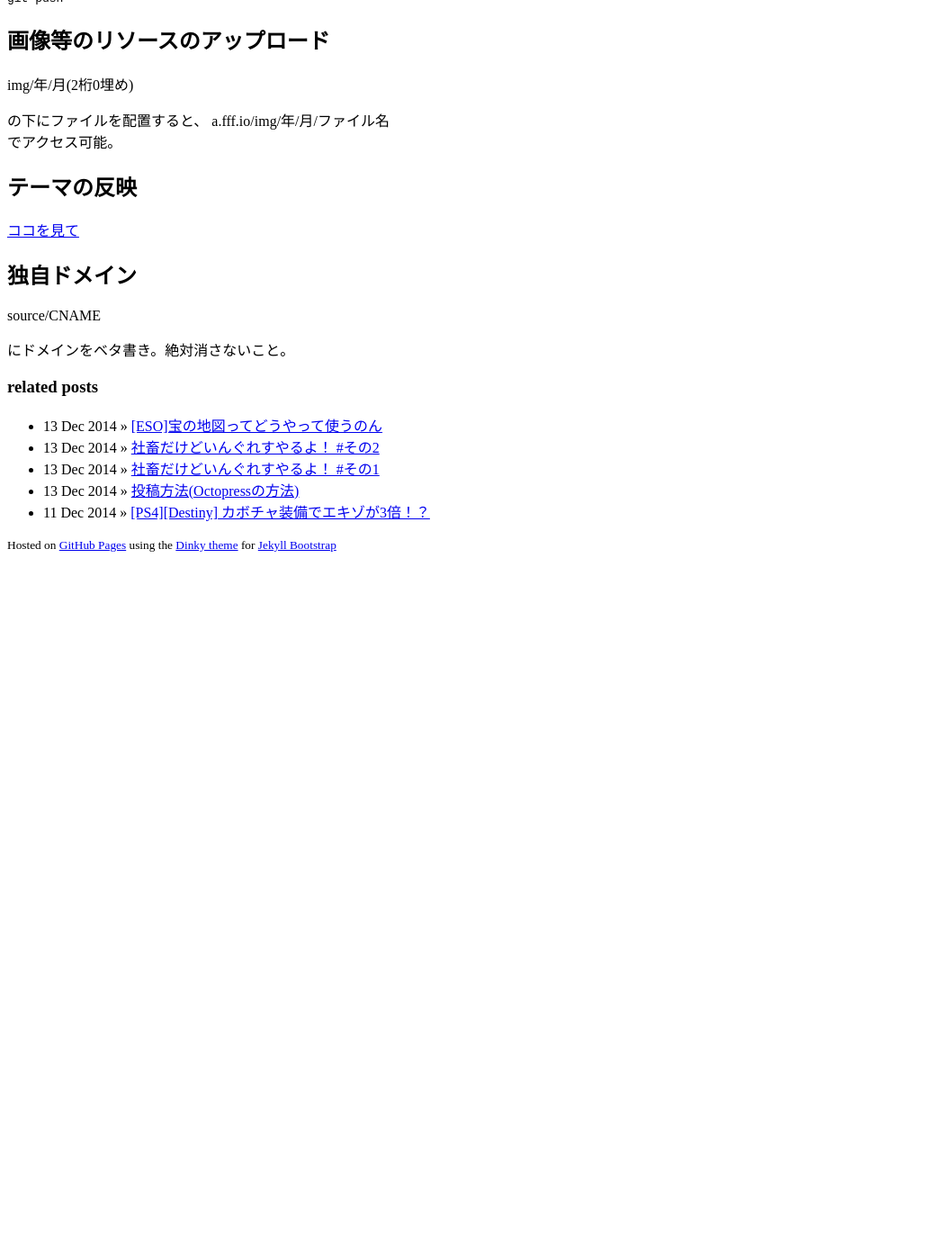
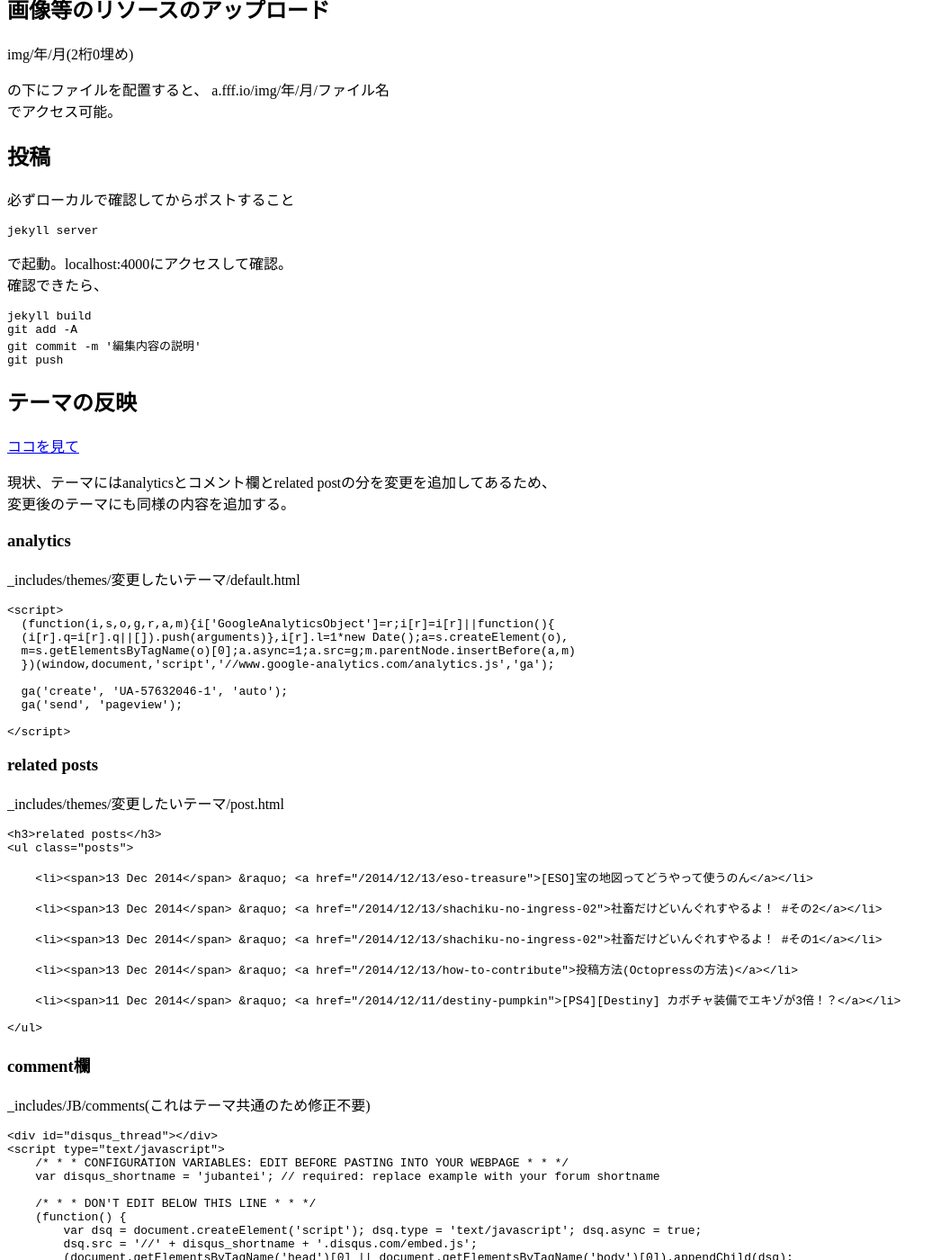
Before and after one commit to 10bantei/10bantei.github.io, a Jekyll site: the page built from _posts/2014/12/2014-12-13-how-to-contribute-updated.md, in a window 1280 px wide and 1400 px high, scrolled down 838 px. Shown: the whole window at 90% size, without its empty margins (0-1056 px from the left). Built offline with Jekyll 4.4.1, drawn with Linux system fonts in a browser that asks for light colours; comment, search, counter and statistics services are not loaded; before the commit the page ends 1468 px from its top, so only the background shows below that; some of the changed text lies outside the part shown.

Commit message:
update how to contribute

```diff
--- a/_posts/2014/12/2014-12-13-how-to-contribute-updated.md
+++ b/_posts/2014/12/2014-12-13-how-to-contribute-updated.md
@@ -16,6 +16,10 @@ MITライセンス？
 
 ## セットアップ
 
+必要なツールのインストール
+
+	sudo gem install jekyll
+
 書き始める前に必ず、他の人の編集をマージするため
 
 	git pull
@@ -43,9 +41,71 @@ img/年/月(2桁0埋め)
 a.fff.io/img/年/月/ファイル名
 でアクセス可能。
 
+## 投稿
+
+必ずローカルで確認してからポストすること
+
+	jekyll server
+
+で起動。localhost:4000にアクセスして確認。
+確認できたら、
+
+	jekyll build
+	git add -A
+	git commit -m '編集内容の説明'
+	git push
+
 ## テーマの反映
 
 [ココを見て](http://jekyllbootstrap.com/usage/jekyll-theming.html)
+
+現状、テーマにはanalyticsとコメント欄とrelated postの分を変更を追加してあるため、
+変更後のテーマにも同様の内容を追加する。
+
+### analytics
+
+_includes/themes/変更したいテーマ/default.html
+
+    <script>
+      (function(i,s,o,g,r,a,m){i['GoogleAnalyticsObject']=r;i[r]=i[r]||function(){
+      (i[r].q=i[r].q||[]).push(arguments)},i[r].l=1*new Date();a=s.createElement(o),
+      m=s.getElementsByTagName(o)[0];a.async=1;a.src=g;m.parentNode.insertBefore(a,m)
+      })(window,document,'script','//www.google-analytics.com/analytics.js','ga');
+
+      ga('create', 'UA-57632046-1', 'auto');
+      ga('send', 'pageview');
+
+    </script>
+
+### related posts
+
+_includes/themes/変更したいテーマ/post.html
+
+	<h3>related posts</h3>
+	<ul class="posts">
+	  {% for post in site.related_posts %}
+	    <li><span>{{ post.date | date_to_string }}</span> &raquo; <a href="{{ BASE_PATH }}{{ post	.url }}">{{ post.title }}</a></li>
+	  {% endfor %}
+	</ul>
+
+### comment欄
+
+_includes/JB/comments(これはテーマ共通のため修正不要)
+
+	<div id="disqus_thread"></div>
+    <script type="text/javascript">
+        /* * * CONFIGURATION VARIABLES: EDIT BEFORE PASTING INTO YOUR WEBPAGE * * */
+        var disqus_shortname = 'jubantei'; // required: replace example with your forum shortname
+
+        /* * * DON'T EDIT BELOW THIS LINE * * */
+        (function() {
+            var dsq = document.createElement('script'); dsq.type = 'text/javascript'; dsq.async = true;
+            dsq.src = '//' + disqus_shortname + '.disqus.com/embed.js';
+            (document.getElementsByTagName('head')[0] || document.getElementsByTagName('body')[0]).appendChild(dsq);
+        })();
+    </script>
+    <noscript>Please enable JavaScript to view the <a href="http://disqus.com/?ref_noscript">comments powered by Disqus.</a></noscript>
+
 
 ## 独自ドメイン
 
```
Also changed, not shown: other parts of _posts/2014/12/2014-12-13-how-to-contribute-updated.md (+0 -6 lines).
